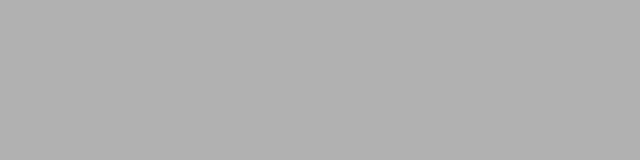
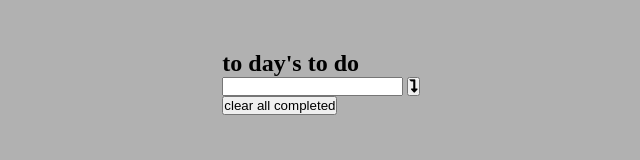
Before and after one commit to Marcraphael12/To-do-list_App, a website built with webpack: page src/index.html in a window 1280 px wide. Shown: the whole page, without its empty margins (319-959 px from the left). Built offline with nearby package versions, Linux system fonts and the light colour scheme.

Commit message:
Reset stucture

```diff
--- a/src/index.html
+++ b/src/index.html
@@ -1,12 +1,33 @@
 <!DOCTYPE html>
 <html lang="en">
 <head>
-    <meta charset="UTF-8">
-    <meta name="viewport" content="width=device-width, initial-scale=1.0">
-    <link rel="stylesheet" href="https://cdnjs.cloudflare.com/ajax/libs/font-awesome/5.14.0/css/all.min.css" />
-    <title>Marc To-do List</title>
+  <meta charset="UTF-8">
+  <meta name="viewport" content="width=device-width, initial-scale=1.0">
+  <link rel="stylesheet" href="https://cdnjs.cloudflare.com/ajax/libs/font-awesome/5.14.0/css/all.min.css" />
+  <title>Marc To-do List</title>
 </head>
 <body class="di">
-    <div class="container dc"></div>
+  <div>
+    <h2>
+      <span>to day's to do</span>
+      <i class="far fa-sync-alt"></i>
+    </h2>
+
+    <form action="">
+      <input type="text" name="" class="input-text" placeholder>
+
+      <button type="submit"><i class="fas fa-level-down-alt"></i></button>
+    </form>
+
+    <ul class="task-group">
+
+    </ul>
+
+    <div>
+      <button>
+        clear all completed
+      </button>
+    </div>
+  </div>
 </body>
 </html>
```
